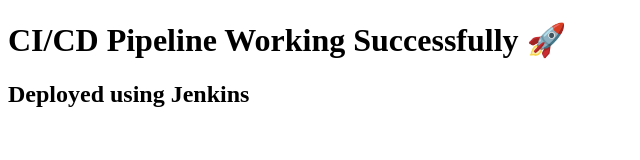
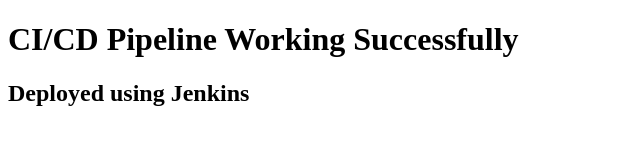
Before and after one commit to sowmyavankayalapati1507-sketch/jenkins-cicd-project, a plain HTML site: page index.html in a window 1280 px wide. Shown: the whole page, without its empty margins (0-640 px from the left). Drawn offline with Linux system fonts and the light colour scheme.

Commit message:
Remove emoji from CI/CD success message

```diff
--- a/index.html
+++ b/index.html
@@ -4,7 +4,7 @@
     <title>DevOps Project</title>
 </head>
 <body>
-    <h1>CI/CD Pipeline Working Successfully 🚀</h1>
+    <h1>CI/CD Pipeline Working Successfully </h1>
     <h2>Deployed using Jenkins</h2>
 </body>
 </html>
```
